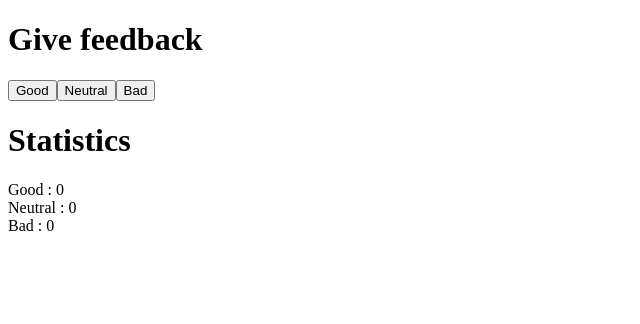
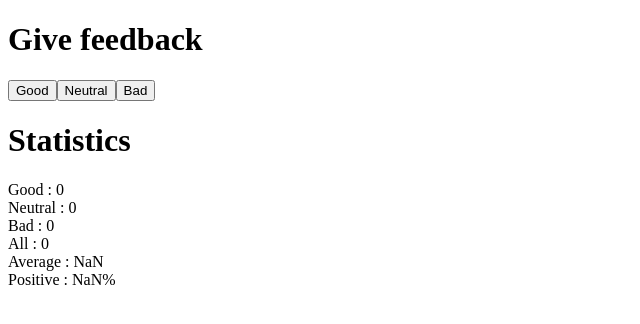
Before and after one commit to mstath1s/part1, a React (Create React App) app: page / in a window 1280 px wide. Shown: the top 324 px of the page, without its empty margins (0-640 px from the left). Built offline with nearby package versions, Linux system fonts and the light colour scheme.

Commit message:
1.7: unicafe step2

```diff
--- a/src/App.js
+++ b/src/App.js
@@ -5,7 +5,6 @@ import './App.css';
 const Header = (props) => {
   return (
     <div> <h1>{props.headerText}</h1></div>
-
   )
 }
 
@@ -14,8 +13,9 @@ const Statistic = (props) => {
     <div>{props.statisticText} : {props.count}</div>
   )
 }
+
+//save clicks of each button to its own state
 const Button = ({onClick, text}) => <button onClick = {onClick}> {text} </button>
-//save clicks of each button to its own state
 
 const App = () => {
 
@@ -32,7 +32,10 @@ const App = () => {
   const [neutral, setNeutral] = useState(0)
   const [bad, setBad] = useState(0)
 
-
+  const all=()=>{return(bad+good+neutral)}
+  // (good: 1, neutral: 0, bad: -1)
+  const average=()=>{return((bad*(-1)+good)/all())}
+  const positiveFeedbackPercent=()=>{return((good)/all()*100+'%')}
 
 
   return (
@@ -45,12 +48,10 @@ const App = () => {
       <Statistic statisticText='Good' count={good}/>
       <Statistic statisticText='Neutral' count={neutral}/>
       <Statistic statisticText='Bad' count={bad}/>
+      <Statistic statisticText='All' count={all()}/>
+      <Statistic statisticText='Average' count={average()}/>
+      <Statistic statisticText='Positive' count={positiveFeedbackPercent()}/>
     </div>
-    // <div>
-    //   <Header course={course.name} />
-    //   <Content parts={course.parts} />
-    //   <Total exercise={course.parts} />
-    // </div>
   )
 }
 
```
